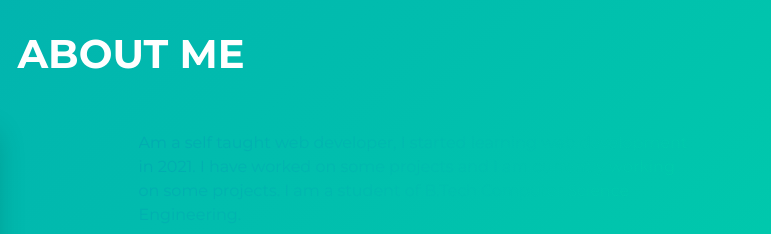
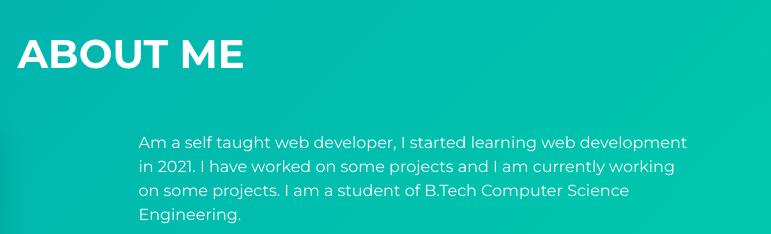
Before and after one commit to DevJSter/simplefolio, a website built with Parcel: page src/index.html in a window 1280 px wide. Shown: the part 820-1054 px from the top of the page, 509-1280 px from the left. Built offline with nearby package versions, Linux system fonts and the light colour scheme.

Commit message:
HeroSection
Signed-off-by: Shubham Tiwari <shubht3303@gmail.com>

```diff
--- a/src/index.html
+++ b/src/index.html
@@ -7,7 +7,7 @@
     <link rel="shortcut icon" type="image/png" href="assets/favicon.png" />
 
     <!-- Todo: put here your site title -->
-    <title>Shubham Tiwari| Developer</title>
+    <title>Shubham Tiwari | Developer</title>
     <!-- Todo: add some coding keywords below - e.g: (javascript, yourusername, etc) -->
     <meta name="keywords" content="DevJSter, Shubham, Developer" />
     <!-- Todo: improve your SEO by adding a small description of you -->
@@ -67,7 +67,7 @@
           </div>
           <div class="col-md-6 col-sm-12">
             <div class="about-wrapper__info load-hidden">
-              <p class="about-wrapper__info-text text-color-main ">
+              <p class="about-wrapper__info-text">
                 Am a self taught web developer, I started learning web
                 development in 2021. I have worked on some projects and I am
                 currently working on some projects. I am a student of B.Tech
```
